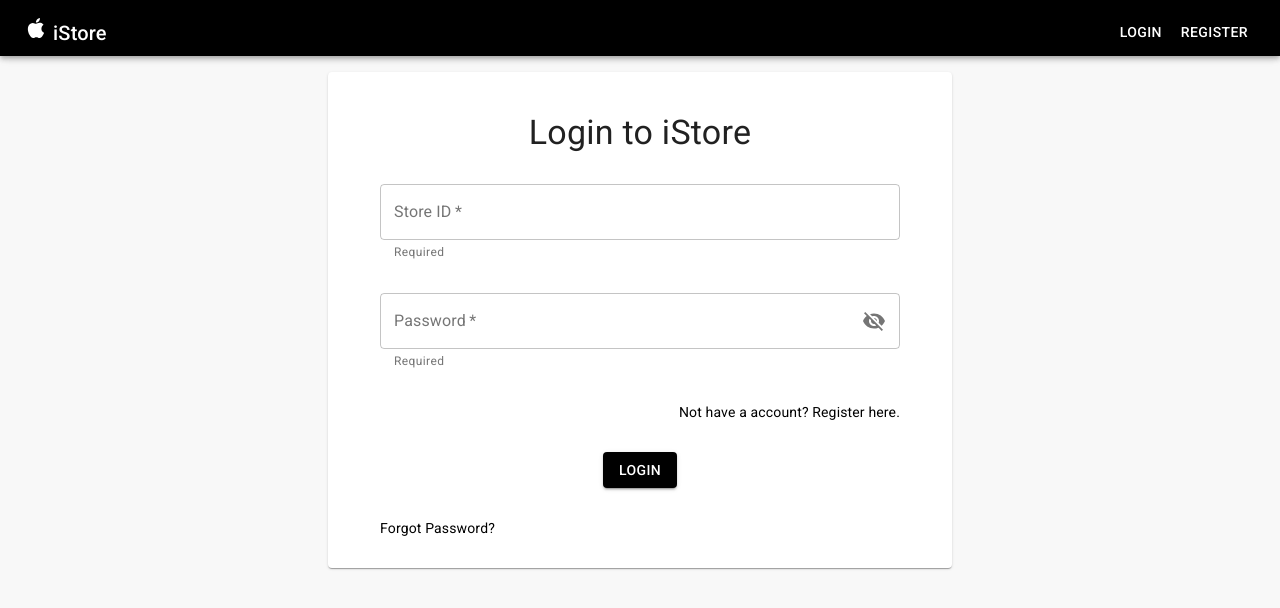
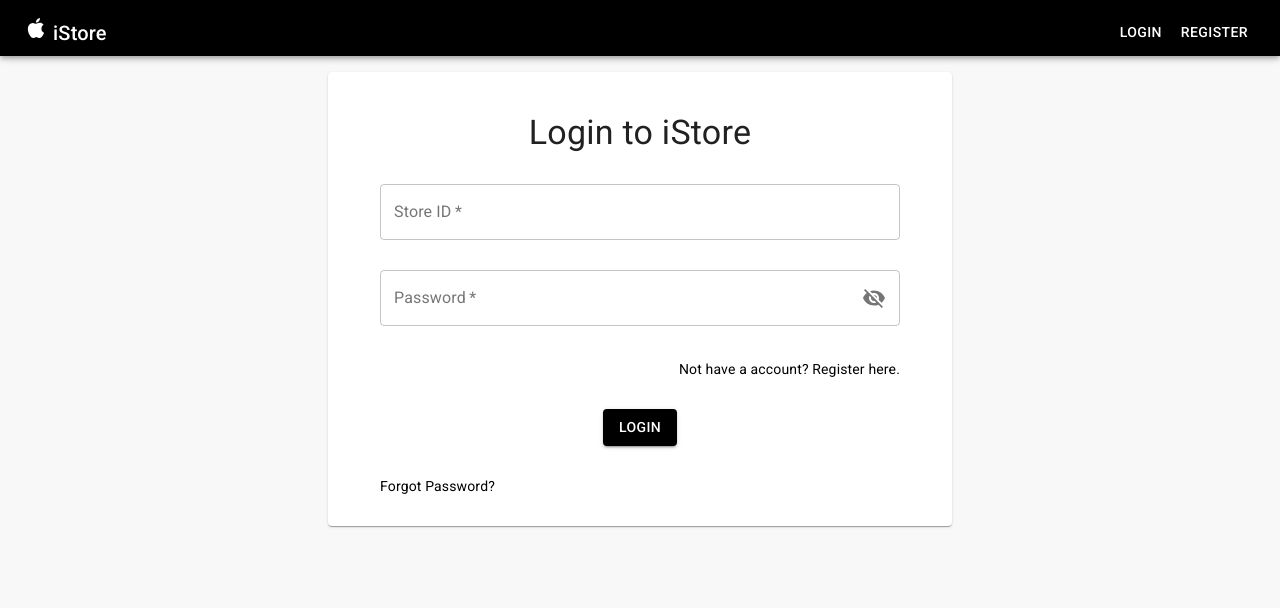
Before and after one commit to skr571999/dummy-store-website, a React (Create React App) app in the folder client/: page /login in a window 1280 px wide. Shown: the top 608 px of the page. Built offline with nearby package versions, Linux system fonts and the light colour scheme.

Commit message:
refine the Login Page
- seprate the password field component
- make the container file for login

```diff
--- /dev/null
+++ b/client/src/components/PasswordField/index.ts
@@ -0,0 +1,3 @@
+import PasswordField from "./passwordfield.view";
+
+export default PasswordField;
--- /dev/null
+++ b/client/src/components/PasswordField/passwordfield.view.tsx
@@ -0,0 +1,84 @@
+import React, { useState } from "react";
+
+import clsx from "clsx";
+import { makeStyles, Theme, createStyles } from "@material-ui/core/styles";
+
+import IconButton from "@material-ui/core/IconButton";
+import OutlinedInput from "@material-ui/core/OutlinedInput";
+import InputLabel from "@material-ui/core/InputLabel";
+import InputAdornment from "@material-ui/core/InputAdornment";
+import FormHelperText from "@material-ui/core/FormHelperText";
+import FormControl from "@material-ui/core/FormControl";
+import Visibility from "@material-ui/icons/Visibility";
+import VisibilityOff from "@material-ui/icons/VisibilityOff";
+
+const useStyles = makeStyles((theme: Theme) =>
+    createStyles({
+        textField: {
+            width: "25ch",
+        },
+        w100: {
+            width: "100%",
+        },
+    })
+);
+
+interface PasswordFieldViewProps {
+    password: any;
+    handleChange: any;
+    error?: any;
+}
+
+const PasswordFieldView: React.FC<PasswordFieldViewProps> = ({
+    password,
+    handleChange,
+    error,
+}) => {
+    const classes = useStyles();
+    const [showPassword, setShowPassword] = useState(false);
+
+    const handleClickShowPassword = () => {
+        setShowPassword(!showPassword);
+    };
+
+    const handleMouseDownPassword = (
+        event: React.MouseEvent<HTMLButtonElement>
+    ) => {
+        event.preventDefault();
+    };
+
+    return (
+        <FormControl
+            className={clsx(classes.textField, classes.w100)}
+            variant="outlined"
+        >
+            <InputLabel htmlFor="outlined-adornment-password" required>
+                Password
+            </InputLabel>
+            <OutlinedInput
+                id="outlined-adornment-password"
+                type={showPassword ? "text" : "password"}
+                value={password}
+                onChange={handleChange("password")}
+                required
+                error={error}
+                endAdornment={
+                    <InputAdornment position="end">
+                        <IconButton
+                            aria-label="toggle password visibility"
+                            onClick={handleClickShowPassword}
+                            onMouseDown={handleMouseDownPassword}
+                            edge="end"
+                        >
+                            {showPassword ? <Visibility /> : <VisibilityOff />}
+                        </IconButton>
+                    </InputAdornment>
+                }
+                labelWidth={85}
+            />
+            <FormHelperText>{error ? "Error" : ""}</FormHelperText>
+        </FormControl>
+    );
+};
+
+export default PasswordFieldView;
--- a/client/src/pages/Login/index.ts
+++ b/client/src/pages/Login/index.ts
@@ -1,3 +1,3 @@
-import LoginPage from "./login.view";
+import LoginPage from "./login.container";
 
 export default LoginPage;
--- /dev/null
+++ b/client/src/pages/Login/login.container.tsx
@@ -0,0 +1,34 @@
+import React from "react";
+import LoginView from "./login.view";
+
+interface LoginValues {
+    storeID: string;
+    password: string;
+}
+
+const Login = () => {
+    const [loginValues, setLoginValues] = React.useState<LoginValues>({
+        storeID: "",
+        password: "",
+    });
+
+    const handleChange = (prop: keyof LoginValues) => (
+        event: React.ChangeEvent<HTMLInputElement>
+    ) => {
+        setLoginValues({ ...loginValues, [prop]: event.target.value });
+    };
+
+    const handleLogin = () => {
+        console.log("Values : ", loginValues);
+    };
+
+    return (
+        <LoginView
+            loginValues={loginValues}
+            handleChange={handleChange}
+            handleLogin={handleLogin}
+        />
+    );
+};
+
+export default Login;
--- a/client/src/pages/Login/login.view.tsx
+++ b/client/src/pages/Login/login.view.tsx
@@ -14,25 +14,13 @@
 import clsx from "clsx";
 import { makeStyles, Theme, createStyles } from "@material-ui/core/styles";
 
-import IconButton from "@material-ui/core/IconButton";
-// import Input from "@material-ui/core/Input";
-// import FilledInput from "@material-ui/core/FilledInput";
-import OutlinedInput from "@material-ui/core/OutlinedInput";
-import InputLabel from "@material-ui/core/InputLabel";
-import InputAdornment from "@material-ui/core/InputAdornment";
-import FormHelperText from "@material-ui/core/FormHelperText";
-import FormControl from "@material-ui/core/FormControl";
-import Visibility from "@material-ui/icons/Visibility";
-import VisibilityOff from "@material-ui/icons/VisibilityOff";
+import PasswordField from "../../components/PasswordField";
 
 const useStyles = makeStyles((theme: Theme) =>
     createStyles({
         root: {
             display: "flex",
             flexWrap: "wrap",
-        },
-        withoutLabel: {
-            marginTop: theme.spacing(3),
         },
         textField: {
             width: "25ch",
@@ -52,63 +40,18 @@
     })
 );
 
-interface State {
-    storeID: string;
-    password: string;
-    showPassword: boolean;
+interface LoginViewProps {
+    loginValues: any;
+    handleChange: any;
+    handleLogin: any;
 }
 
-interface ErrorValues {
-    storeID: boolean;
-    password: boolean;
-}
-
-const LoginView = () => {
+const LoginView: React.FC<LoginViewProps> = ({
+    loginValues,
+    handleChange,
+    handleLogin,
+}) => {
     const classes = useStyles();
-    const [values, setValues] = React.useState<State>({
-        storeID: "",
-        password: "",
-        showPassword: false,
-    });
-
-    const [errorvalues, setErrorvalues] = React.useState<ErrorValues>({
-        storeID: false,
-        password: false,
-    });
-
-    const handleChange = (prop: keyof State) => (
-        event: React.ChangeEvent<HTMLInputElement>
-    ) => {
-        setValues({ ...values, [prop]: event.target.value });
-    };
-
-    const handleClickShowPassword = () => {
-        setValues({ ...values, showPassword: !values.showPassword });
-    };
-
-    const handleMouseDownPassword = (
-        event: React.MouseEvent<HTMLButtonElement>
-    ) => {
-        event.preventDefault();
-    };
-
-    const handleLogin = () => {
-        if (values.storeID.length === 0) {
-            setErrorvalues({ ...errorvalues, storeID: true });
-        } else {
-            setErrorvalues({ ...errorvalues, storeID: false });
-        }
-
-        if (values.password.length === 0) {
-            setErrorvalues({ ...errorvalues, password: true });
-        } else {
-            setErrorvalues({ ...errorvalues, password: false });
-        }
-
-        if (!errorvalues.password && !errorvalues.storeID) {
-            console.log("Values : ", values);
-        }
-    };
 
     return (
         <Grid container justify="center">
@@ -128,62 +71,16 @@
                                     label="Store ID"
                                     variant="outlined"
                                     className={classes.w100}
-                                    helperText="Required"
                                     onChange={handleChange("storeID")}
                                     required
-                                    error={errorvalues.storeID}
                                 />
                             </Box>
 
                             <Box mt="30px">
-                                <FormControl
-                                    className={clsx(
-                                        classes.textField,
-                                        classes.w100
-                                    )}
-                                    variant="outlined"
-                                >
-                                    <InputLabel
-                                        htmlFor="outlined-adornment-password"
-                                        required
-                                    >
-                                        Password
-                                    </InputLabel>
-                                    <OutlinedInput
-                                        id="outlined-adornment-password"
-                                        type={
-                                            values.showPassword
-                                                ? "text"
-                                                : "password"
-                                        }
-                                        value={values.password}
-                                        onChange={handleChange("password")}
-                                        required
-                                        error={errorvalues.password}
-                                        endAdornment={
-                                            <InputAdornment position="end">
-                                                <IconButton
-                                                    aria-label="toggle password visibility"
-                                                    onClick={
-                                                        handleClickShowPassword
-                                                    }
-                                                    onMouseDown={
-                                                        handleMouseDownPassword
-                                                    }
-                                                    edge="end"
-                                                >
-                                                    {values.showPassword ? (
-                                                        <Visibility />
-                                                    ) : (
-                                                        <VisibilityOff />
-                                                    )}
-                                                </IconButton>
-                                            </InputAdornment>
-                                        }
-                                        labelWidth={70}
-                                    />
-                                    <FormHelperText>Required</FormHelperText>
-                                </FormControl>
+                                <PasswordField
+                                    handleChange={handleChange}
+                                    password={loginValues.password}
+                                />
                             </Box>
 
                             <Box
```
